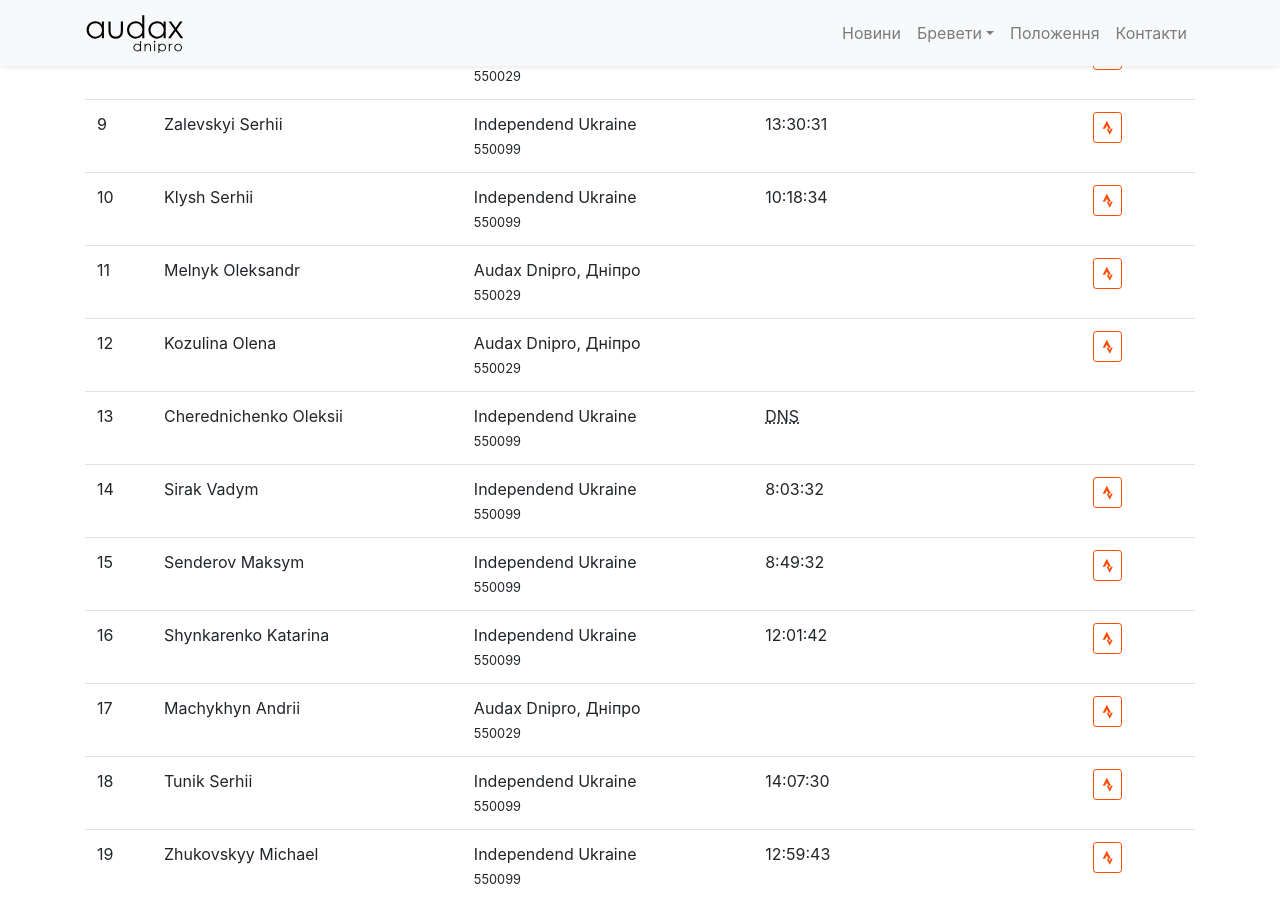
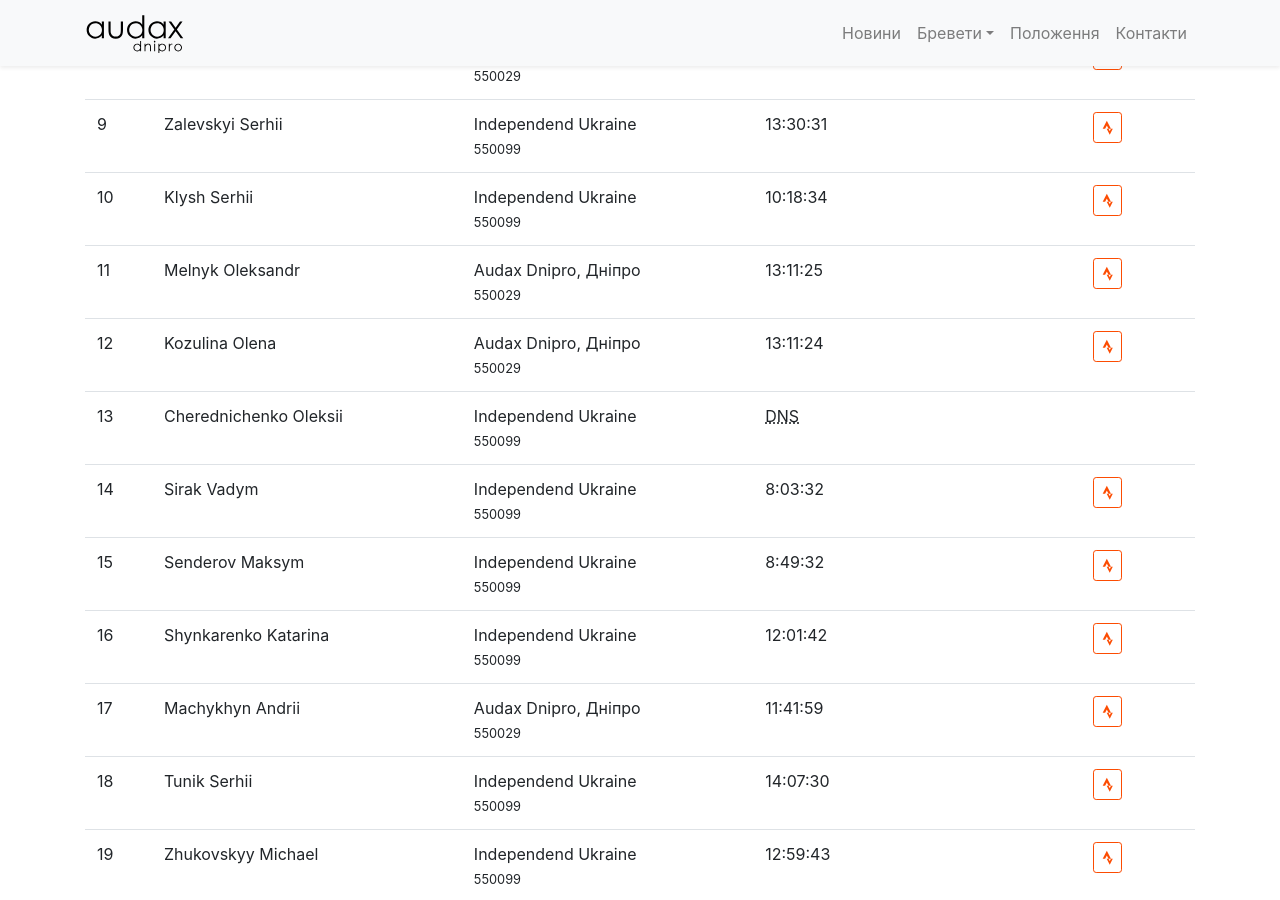
Before and after one commit to s-chizhik/audax.dp.ua, a Jekyll site: the page built from _brevets2021/09-11-brm200.html, in a window 1280 px wide and 900 px high, scrolled down 1628 px. Built offline with Jekyll 4.4.1, drawn with Linux system fonts in a browser that asks for light colours.

Commit message:
200: foreiners

```diff
--- a/_brevets2021/09-11-brm200.html
+++ b/_brevets2021/09-11-brm200.html
@@ -83,14 +83,14 @@ brevet:
           strava: 'https://www.strava.com/activities/5942657661'
         - name: Melnyk Oleksandr
           club: 550029
-          result: ''
+          result: '13:11:25'
           homologation: ''
           medal: ''
           strava: 'https://www.strava.com/activities/5943602824'
         - name: Kozulina Olena
           female: true
           club: 550029
-          result: ''
+          result: '13:11:24'
           homologation: ''
           medal: ''
           strava: 'https://www.strava.com/activities/5943605067'
@@ -121,7 +121,7 @@ brevet:
           strava: 'https://www.strava.com/activities/5943425081'
         - name: Machykhyn Andrii
           club: 550029
-          result: ''
+          result: '11:41:59'
           homologation: ''
           medal: ''
           strava: 'https://www.strava.com/activities/5942992515'
```
